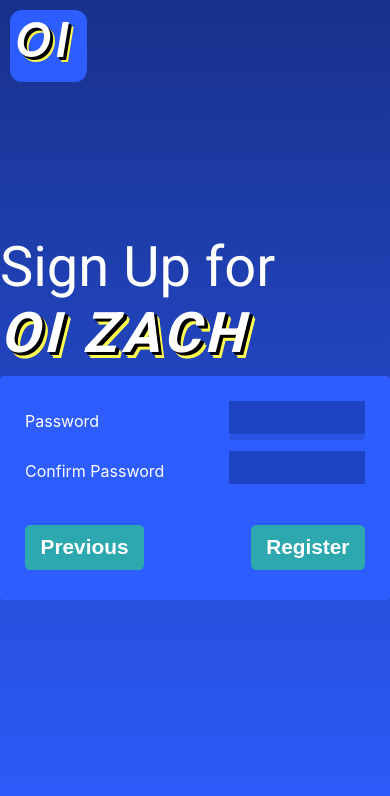
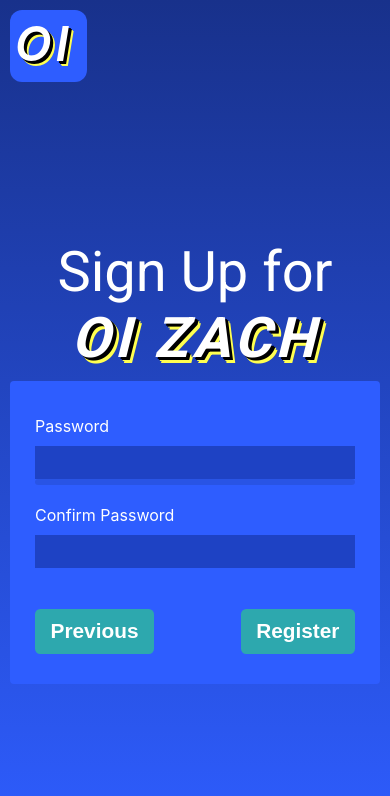
Before and after one commit to zachbwh/oi.zachhuxford.io, a React (Create React App) app: page /register in a window 390 px wide. Both pictures are taken after a click on the button "Next". Shown: the top 796 px of the page. Built offline with nearby package versions, Linux system fonts and the light colour scheme.

Commit message:
minor changes to top level layout
minor vertical alignment fix for mobile

password strength feedback improvements

```diff
--- a/src/App.scss
+++ b/src/App.scss
@@ -1,6 +1,5 @@
 .App {
     background-image: linear-gradient(#18318b,#2e5dff);
-}
 
     .App-header {
         min-height: 100vh;
@@ -11,7 +10,11 @@
         color: white;
     }
 
-.App h1, .App h2, .App h3, .App h4, .App h5, .App h6 {
+    .App-content {
+        padding-top: calc(30px + 3em);
+    }
+
+    h1, h2, h3, h4, h5, h6 {
         font-family: 'Roboto', sans-serif;
         font-weight: 400;
         margin: 0;
@@ -20,24 +23,24 @@
         user-select: none;
     }
 
-.App h1 {
+    h1 {
         font-size: 5em;
     }
 
-.App h2 {
+    h2 {
         font-size: 3.5em;
     }
 
-.App h3 {
+    h3 {
         font-size: 2em;
     }
 
-.App p, .App ol {
+    p, ol {
         font-family: 'Open Sans', sans-serif;
         user-select: none;
     }
 
-.App .nav-bar {
+    .nav-bar {
         // height: 100px;
         display: flex;
         align-items: center;
@@ -66,10 +69,9 @@
             flex-direction: row;
             justify-content: space-between;
 
-
-
             .square-icon {
                 font-size: 3em;
             }
         }
     }
+}
--- a/src/App.tsx
+++ b/src/App.tsx
@@ -23,6 +23,7 @@ function App() {
 						<SquareIcon></SquareIcon>
 					</div>
 				</div>
+				<div className="App-content">
 					<Router>
 						<Switch>
 							<Route path="/swipe">
@@ -33,6 +34,7 @@ function App() {
 							</Route>
 						</Switch>
 					</Router>
+				</div>
 			</header>
 		</div>
 	);
--- a/src/react-components/BrandingAssets/SquareIcon/SquareIcon.scss
+++ b/src/react-components/BrandingAssets/SquareIcon/SquareIcon.scss
@@ -4,7 +4,8 @@ $background-color: #2e5dff;
 .square-icon {
 	height: 1.5em;
 	width: 1.5em;
-	display: inline-block;
+	display: flex;
+	align-content: center;
 	background-color: $background-color;
 	border: 0px solid;
 	border-radius: 0.25em;
@@ -15,5 +16,6 @@ $background-color: #2e5dff;
 		font-style: italic;
 		letter-spacing: 0.08em;
 		text-shadow: 0.04em 0.04em black, 0.06em 0.06em black, 0.08em 0.08em $shadow-color, 0.1em 0.1em $shadow-color;
+		line-height: 1.4;
 	}
 }
--- a/src/react-components/Login/RegisterUser/PasswordStrength/PasswordStrength.scss
+++ b/src/react-components/Login/RegisterUser/PasswordStrength/PasswordStrength.scss
@@ -11,21 +11,6 @@
 		height: 100%;
 		display: inline-block;
 		transition: width 200ms ease-in-out;
-	}
-
-	div.green {
-		background-color: green;
-	}
-
-	div.yellow {
-		background-color: yellow;
-	}
-
-	div.orange {
-		background-color: orange;
-	}
-
-	div.red {
-		background-color: red;
+		background-color: #FFFFFF;
 	}
 }
--- a/src/react-components/Login/RegisterUser/PasswordStrength/PasswordStrength.tsx
+++ b/src/react-components/Login/RegisterUser/PasswordStrength/PasswordStrength.tsx
@@ -19,26 +19,7 @@ const PasswordStrength : React.FunctionComponent<PasswordStrengthProps> = props
 		}
 	}, [props.password]);
 
-	var strengthColour;
-
-	switch (passwordStrength) {
-		case -1:
-		case 0:
-		case 1:
-			strengthColour = "red";
-		break;
-		case 2:
-			strengthColour = "orange";
-		break;
-		case 3:
-			strengthColour = "yellow";
-		break;
-		case 4:
-			strengthColour = "green"
-		break;
-	}
-
-	var strengthIndicator = (<div className={`${strengthColour}`} style={{"width": (passwordStrength + 1) * 20 + "%"}}></div>);
+	var strengthIndicator = (<div style={{"width": (passwordStrength + 1) * 20 + "%"}}></div>);
 
 	return (
 	<div className="password-strength">
--- a/src/react-components/Login/RegisterUser/RegisterUser.scss
+++ b/src/react-components/Login/RegisterUser/RegisterUser.scss
@@ -1,6 +1,14 @@
 $background-color: #2e5dff;
 
 .register-user {
+	margin: 10px;
+
+	@media (max-width: 601px) {
+		h2 {
+			text-align: center;
+		}
+	}
+
 	.register-user-body {
 		background-color: $background-color;
 		border: 0px solid;
@@ -16,20 +24,13 @@ $background-color: #2e5dff;
 
 		li {
 			padding: 5px;
-			display: flex;
-			flex-direction: row;
 
 			* {
 				font-weight: normal;
 				line-height: 2.5;
 			}
 
-			> *:first-child {
-				width: 60%;
-			}
-
 			> *:nth-child(2) {
-				width: 40%;
 				border-radius: 0.25em;
 
 				* {
@@ -41,7 +42,7 @@ $background-color: #2e5dff;
 				display: flex;
 				flex-direction: column;
 
-				.passwords-match {
+				.passwords-feedback {
 					height: 2em;
 					font-size: 0.8em;
 					padding: 0 0.25em;
@@ -55,6 +56,42 @@ $background-color: #2e5dff;
 				border: 0px solid;
 				padding: 0 0.5em;
 				box-sizing: border-box;
+			}
+
+			input::placeholder {
+				color: #FFFFFF9a;
+
+			}
+
+			@media (min-width: 601px) {
+				> *:first-child {
+					width: 60%;
+				}
+
+				> *:nth-child(2) {
+					width: 40%;
+				}
+			}
+
+			@media (max-width: 601px) {
+				> * {
+					display: block;
+					width: 100%;
+				}
+			}
+		}
+
+		@media (min-width: 601px) {
+			li {
+				display: flex;
+				flex-direction: row;
+			}
+		}
+
+		@media (max-width: 601px) {
+
+			li {
+				display: block;
 			}
 		}
 	}
--- a/src/react-components/Login/RegisterUser/RegisterUser.tsx
+++ b/src/react-components/Login/RegisterUser/RegisterUser.tsx
@@ -1,6 +1,6 @@
 import React, { useState, useEffect } from 'react';
+import zxcvbn from 'zxcvbn'
 import ShortNameIcon from 'react-components/BrandingAssets/ShortNameIcon/ShortNameIcon';
-
 
 import './RegisterUser.scss';
 import PasswordStrength from './PasswordStrength/PasswordStrength';
@@ -12,7 +12,8 @@ function RegisterUser() {
 	const [phoneNumber, setPhoneNumber] = useState('');
 	const [password, setPassword] = useState('');
 	const [confirmPassword, setConfirmPassword] = useState('');
-	const [passwordsMatch, setPasswordsMatch] = useState(true);
+	const [passwordFeedback, setPasswordFeedback] = useState('');
+	const [passwordFeedbackVisible, setPasswordFeedbackVisible] = useState(false);
 
 	const [registerStage, setRegisterStage] = useState(1);
 
@@ -37,7 +38,49 @@ function RegisterUser() {
 	}
 
 	useEffect(() => {
-		setPasswordsMatch(password === confirmPassword);
+		var newPasswordFeedback : string;
+
+		if (!password && !confirmPassword) {
+			newPasswordFeedback = ""
+		} else if (!password && confirmPassword) {
+			newPasswordFeedback = "Please Enter Password"
+		} else if (password.length > 0 && password.length < 8) {
+			newPasswordFeedback = "Password Minimum Length: 8"
+		} else if (!confirmPassword) {
+			var zxcvbnScore = zxcvbn(password).score;
+
+			switch(zxcvbnScore) {
+				case 0:
+					newPasswordFeedback = "Password Strength: Very Weak"
+				break;
+				case 1:
+					newPasswordFeedback = "Password Strength: Weak"
+				break;
+				case 2:
+					newPasswordFeedback = "Password Strength: Medium"
+				break;
+				case 3:
+					newPasswordFeedback = "Password Strength: Good"
+				break;
+				case 4:
+					newPasswordFeedback = "Password Strength: Very Good"
+				break;
+			}
+		} else if (password !== confirmPassword) {
+			newPasswordFeedback = "Passwords Must Match"
+		} else {
+			newPasswordFeedback = "";
+		}
+
+		if (passwordFeedback !== newPasswordFeedback) {
+			setPasswordFeedbackVisible(false);
+		}
+
+		setTimeout(() => {
+			setPasswordFeedback(newPasswordFeedback);
+			setPasswordFeedbackVisible(true);
+		}, 200);
+
 	}, [password, confirmPassword]);
 
 	var registerBody,
@@ -72,9 +115,11 @@ function RegisterUser() {
 						<span>Confirm Password</span>
 						<div>
 							<input type="password" onChange={event => setConfirmPassword(event.currentTarget.value)} value={confirmPassword}></input>
-							<span className="passwords-match" style={{opacity: passwordsMatch ? 0 : 1}}>
-								"Passwords Must Match"
-							</span>
+							<div>
+								<span className="passwords-feedback" style={{opacity: passwordFeedbackVisible ? 1 : 0}}>
+									{passwordFeedback}
+								</span>
+							</div>
 						</div>
 					</li>
 				</ul>
```
Lines whose indentation alone changed are shown as unchanged.
